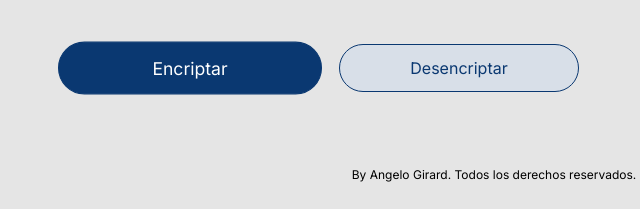
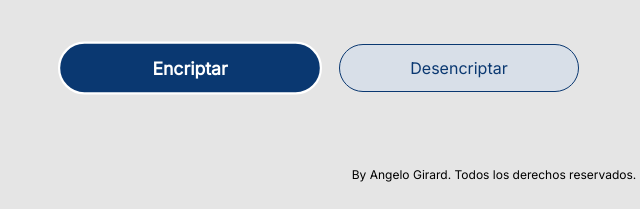
Before and after one commit to AGirard01/Encriptador, a plain HTML site: page index.html in a window 1280 px wide. In both pictures the pointer is over the button "Encriptar". Shown: the part 572-781 px from the top of the page, 146-786 px from the left. Drawn offline with Linux system fonts and the light colour scheme.

Commit message:
configuraciones de hover en botones

```diff
--- a/style.css
+++ b/style.css
@@ -137,11 +137,12 @@ button {
     border: none;
     border-radius: 24px;
     cursor: pointer;
-    transition: 0.5s all;
 }
 
 button:hover {
     transform: scale(1.1);
+    border: 2px solid;
+    font-weight: bold;
 }
 
 .btn-desencriptar{
```
